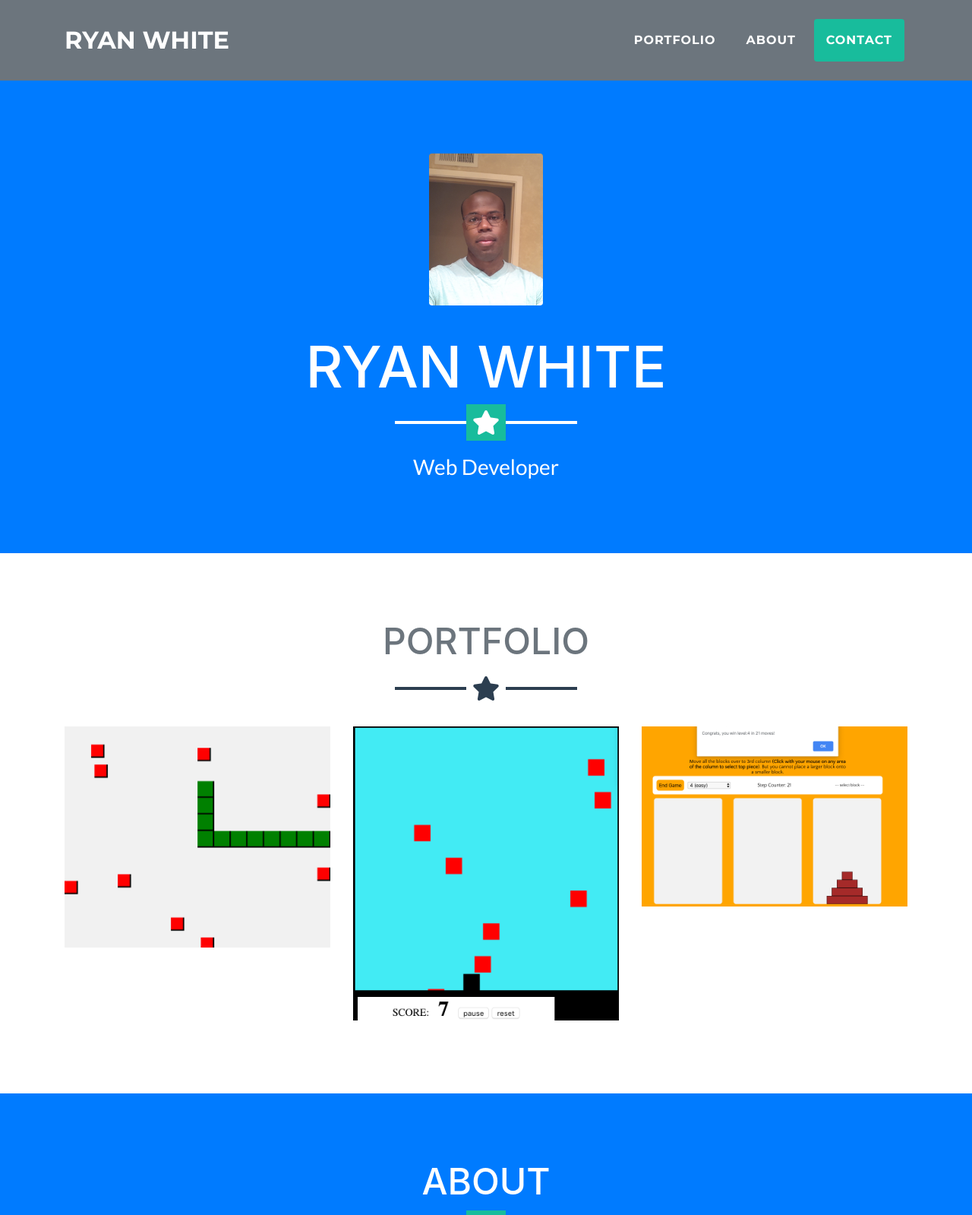
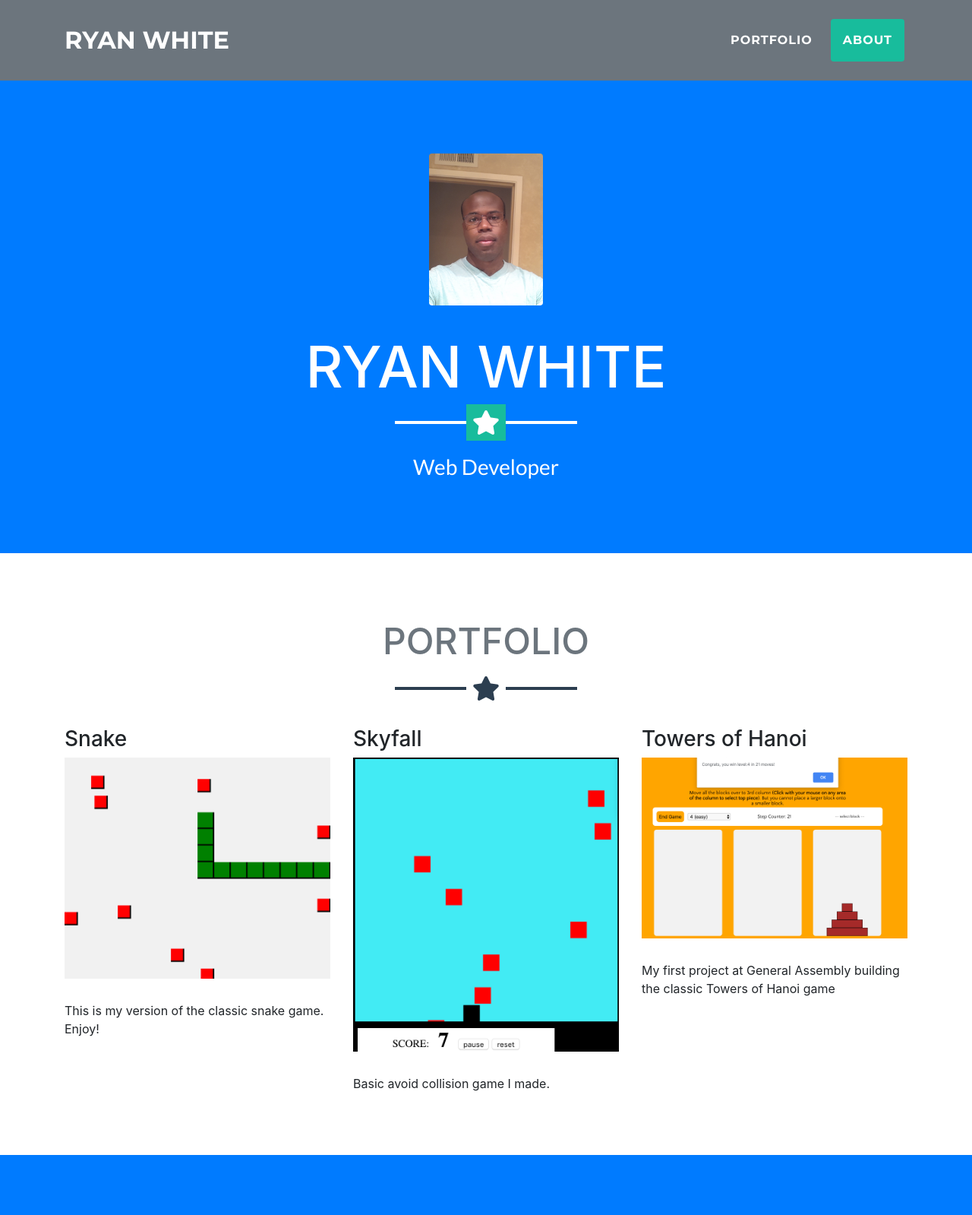
Before and after one commit to mrwhiterk/mrwhiterk.github.io, a website with bundled scripts: page index.html in a window 1280 px wide. Shown: the top 1599 px of the page at 76% size. Built offline with nearby package versions, Linux system fonts and the light colour scheme.

Commit message:
removed contact form and cleaned up layout

```diff
--- a/index.html
+++ b/index.html
@@ -80,13 +80,13 @@
                 >About</a
               >
             </li>
-            <li class="nav-item mx-0 mx-lg-1">
+            <!-- <li class="nav-item mx-0 mx-lg-1">
               <a
                 class="nav-link py-3 px-0 px-lg-3 rounded js-scroll-trigger"
                 href="#contact"
                 >Contact</a
               >
-            </li>
+            </li> -->
           </ul>
         </div>
       </div>
@@ -119,6 +119,7 @@
         <hr class="star-dark mb-5" />
         <div class="row">
           <div class="col-md-6 col-lg-4">
+            <h3>Snake</h3>
             <a class="portfolio-item d-block mx-auto" href="#portfolio-modal-1">
               <div
                 class="portfolio-item-caption d-flex position-absolute h-100 w-100"
@@ -131,8 +132,10 @@
               </div>
               <img class="img-fluid" src="img/portfolio/snake-pic.png" alt="" />
             </a>
+            <p>This is my version of the classic snake game. Enjoy!</p>
           </div>
           <div class="col-md-6 col-lg-4">
+            <h3>Skyfall</h3>
             <a class="portfolio-item d-block mx-auto" href="#portfolio-modal-2">
               <div
                 class="portfolio-item-caption d-flex position-absolute h-100 w-100"
@@ -145,8 +148,10 @@
               </div>
               <img class="img-fluid" src="img/portfolio/skyfall.png" alt="" />
             </a>
+            <p>Basic avoid collision game I made.</p>
           </div>
           <div class="col-md-6 col-lg-4">
+            <h3>Towers of Hanoi</h3>
             <a class="portfolio-item d-block mx-auto" href="#portfolio-modal-3">
               <div
                 class="portfolio-item-caption d-flex position-absolute h-100 w-100"
@@ -163,6 +168,10 @@
                 alt=""
               />
             </a>
+            <p>
+              My first project at General Assembly building the classic Towers
+              of Hanoi game
+            </p>
           </div>
           <!-- <div class="col-md-6 col-lg-4">
             <a class="portfolio-item d-block mx-auto" href="#portfolio-modal-4">
@@ -232,17 +241,17 @@
     </section>
 
     <!-- Contact Section -->
-    <section id="contact">
+    <!-- <section id="contact">
       <div class="container">
         <h2 class="text-center text-uppercase text-secondary mb-0">
           Contact Me
         </h2>
         <hr class="star-dark mb-5" />
         <div class="row">
-          <div class="col-lg-8 mx-auto">
-            <!-- To configure the contact form email address, go to mail/contact_me.php and update the email address in the PHP file on line 19. -->
-            <!-- The form should work on most web servers, but if the form is not working you may need to configure your web server differently. -->
-            <form name="sentMessage" id="contactForm" novalidate="novalidate">
+          <div class="col-lg-8 mx-auto"> -->
+    <!-- To configure the contact form email address, go to mail/contact_me.php and update the email address in the PHP file on line 19. -->
+    <!-- The form should work on most web servers, but if the form is not working you may need to configure your web server differently. -->
+    <!-- <form name="sentMessage" id="contactForm" novalidate="novalidate">
               <div class="control-group">
                 <div
                   class="form-group floating-label-form-group controls mb-0 pb-2"
@@ -322,7 +331,7 @@
           </div>
         </div>
       </div>
-    </section>
+    </section> -->
 
     <!-- Footer -->
     <footer class="footer text-center">
@@ -330,7 +339,7 @@
         <div class="row">
           <div class="col-md-4 mb-5 mb-lg-0">
             <h4 class="text-uppercase mb-4">Location</h4>
-            <p class="lead mb-0">Washington D.C.</p>
+            <p class="lead mb-0">Baltimore, MD</p>
           </div>
           <div class="col-md-4 mb-5 mb-lg-0">
             <h4 class="text-uppercase mb-4">Around the Web</h4>
@@ -382,11 +391,11 @@
       </div>
     </footer>
 
-    <div class="copyright py-4 text-center text-white">
+    <!-- <div class="copyright py-4 text-center text-white">
       <div class="container">
         <small>Copyright &copy; Ryan White 2018</small>
       </div>
-    </div>
+    </div> -->
 
     <!-- Scroll to Top Button (Only visible on small and extra-small screen sizes) -->
     <div class="scroll-to-top d-lg-none position-fixed ">
```
